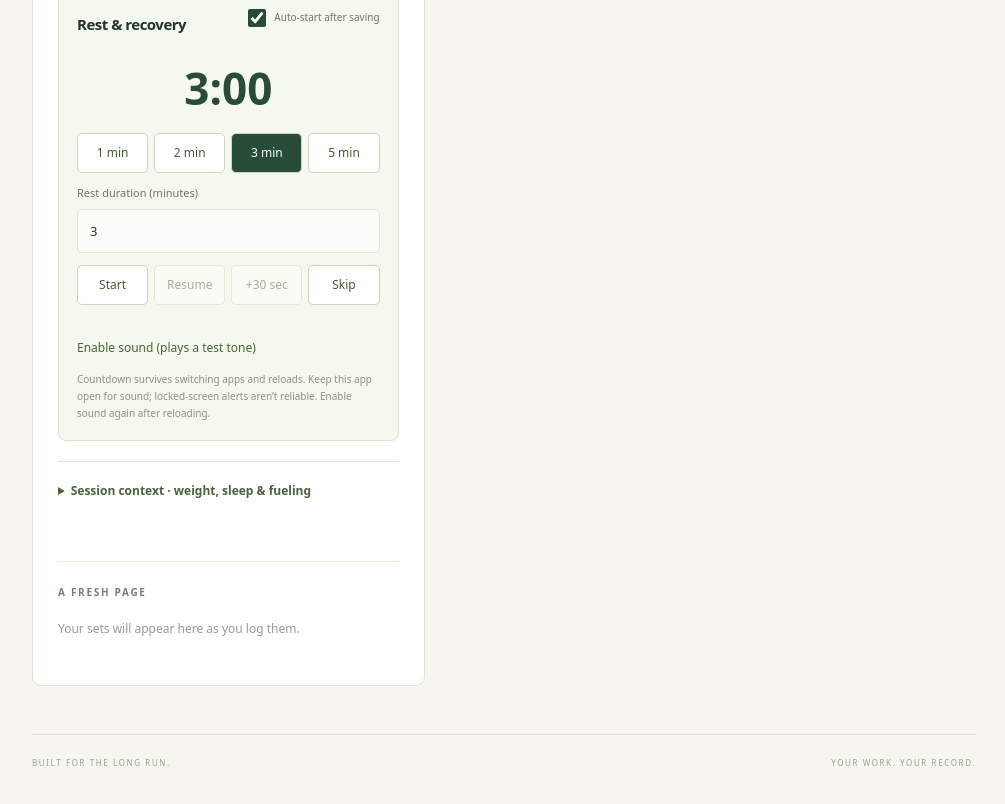
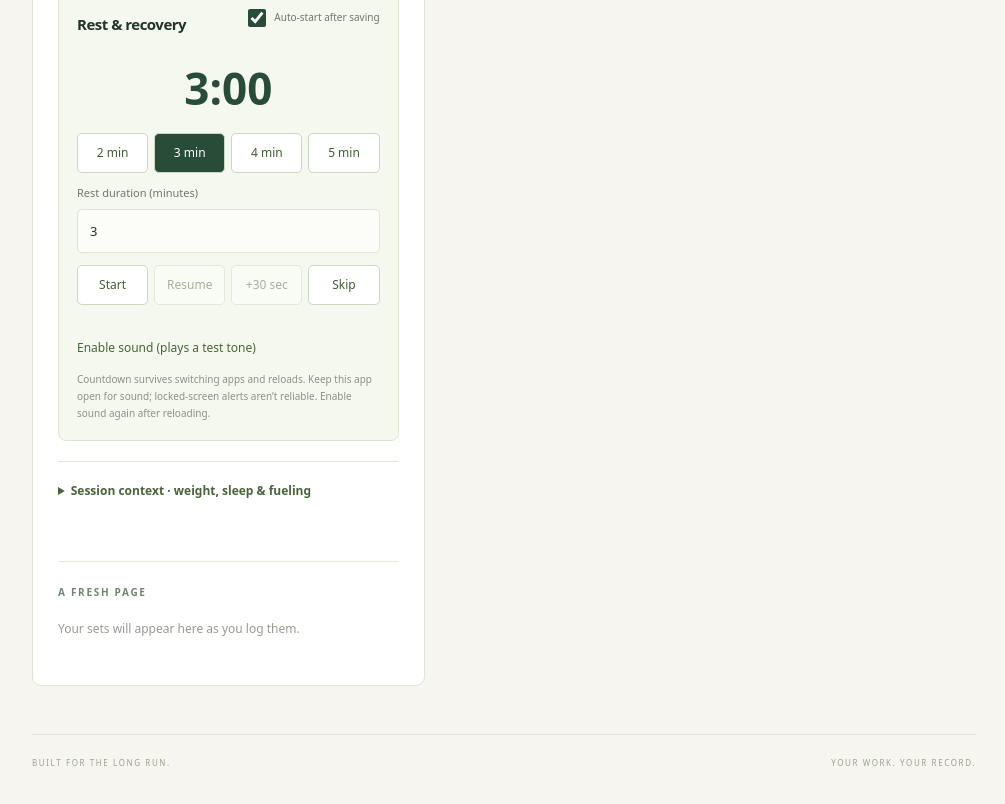
Before and after one commit to borders/workout-tracker, a React (Vite) app: page / in a window 1280 px wide. Shown: the part 1340-2144 px from the top of the page, without its empty margins (258-1263 px from the left). Built offline with nearby package versions, Linux system fonts and the light colour scheme.

Commit message:
Use 2, 3, 4, and 5 minute rest presets

```diff
--- a/src/RestTimer.tsx
+++ b/src/RestTimer.tsx
@@ -28,7 +28,7 @@ export function RestTimer({ trigger }: { trigger: number }) {
   return <section className="rest-timer" aria-label="Rest timer"><div className="section-head"><h2>Rest & recovery</h2><label className="check-label"><input type="checkbox" checked={auto} onChange={e=>setAuto(e.target.checked)}/>Auto-start after saving</label></div>
     <div className={'timer-display '+(remaining<=0&&timer.started?'complete':'')} role="timer" aria-label="Rest countdown">{timer.started&&remaining<=0?'Rest complete':formatDuration(Math.ceil(remaining))}</div>
     {timer.started&&remaining<0&&<p className="timer-over">+{formatDuration(-remaining)} over</p>}
-    <div className="timer-presets">{[1,2,3,5].map(n=><button type="button" key={n} aria-pressed={duration===String(n)} onClick={()=>setDuration(String(n))}>{n} min</button>)}</div>
+    <div className="timer-presets">{[2,3,4,5].map(n=><button type="button" key={n} aria-pressed={duration===String(n)} onClick={()=>setDuration(String(n))}>{n} min</button>)}</div>
     <label>Rest duration (minutes)<input type="number" min="0.05" max="1440" step="0.05" value={duration} onChange={e=>setDuration(e.target.value)}/></label>
     <div className="timer-actions"><button type="button" onClick={start} disabled={!(Number(duration)>0&&Number(duration)<=1440)}>Start</button><button type="button" disabled={!timer.started||remaining<=0} onClick={()=>{if(timer.running)setTimer({...timer,deadline:null,remaining:Math.max(0,remaining),running:false});else {setNow(Date.now());setTimer({...timer,deadline:Date.now()+timer.remaining*1000,running:true});}}}>{timer.running?'Pause':'Resume'}</button><button type="button" disabled={!timer.started} onClick={()=>{notified.current=false;setNow(Date.now());setTimer({...timer,remaining:Math.max(0,remaining)+30,deadline:timer.running?Date.now()+(Math.max(0,remaining)+30)*1000:null});}}>+30 sec</button><button type="button" onClick={()=>setTimer({...empty,remaining:Number(duration)*60||180})}>Skip</button></div>
     <button type="button" className="text-button" onClick={()=>sound?setSound(false):void enableSound()}>{sound?'Sound on · turn off':'Enable sound (plays a test tone)'}</button>
```
